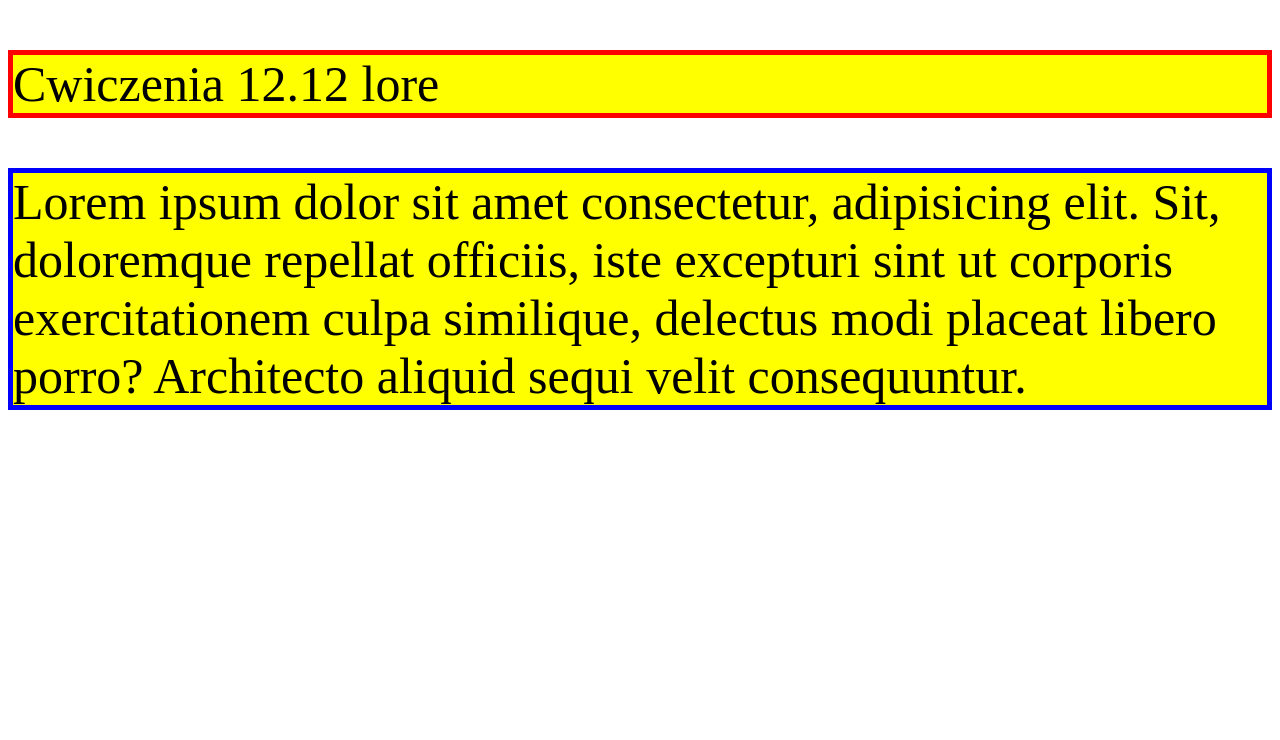
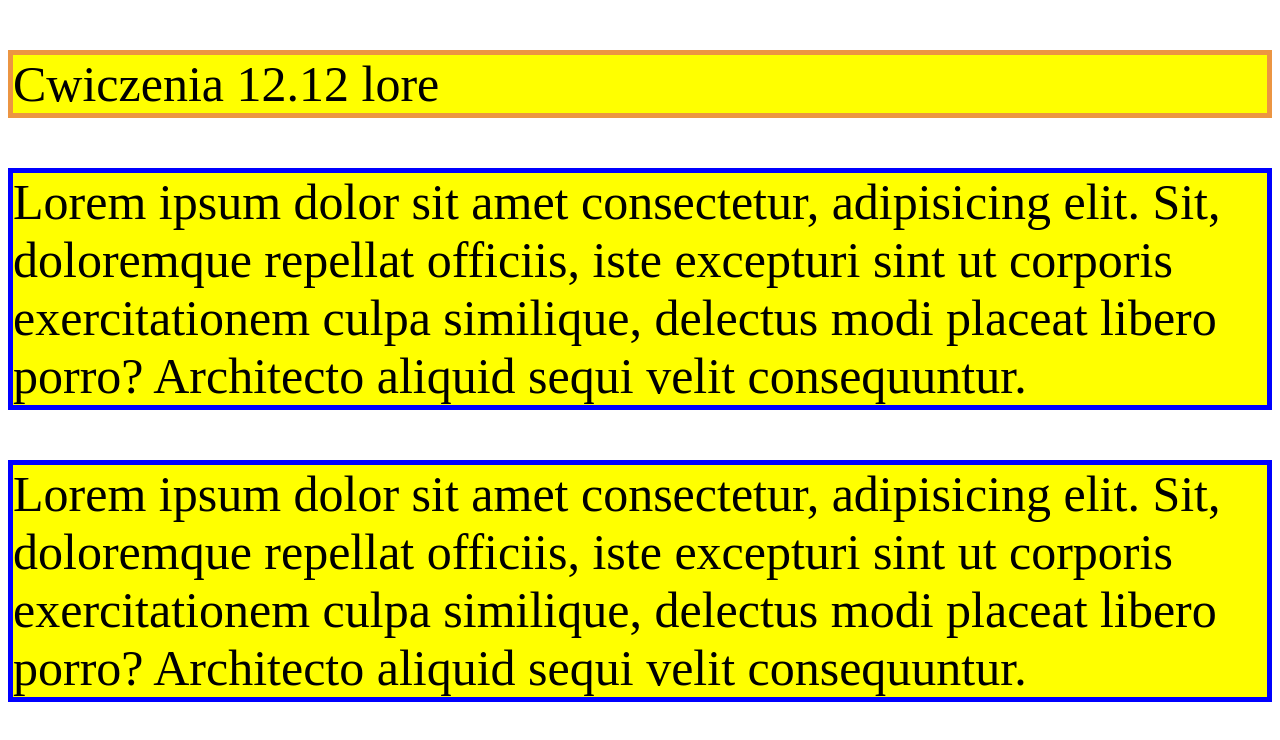
Before and after one commit to patrycjaurban/git1_cw, a plain HTML site: page index.html in a window 1280 px wide. Drawn offline with Linux system fonts and the light colour scheme.

Commit message:
Changes to HTML snd CSS

```diff
--- a/index.html
+++ b/index.html
@@ -9,5 +9,6 @@
 <body>
     <p>Cwiczenia 12.12 lore</p>
     <p>Lorem ipsum dolor sit amet consectetur, adipisicing elit. Sit, doloremque repellat officiis, iste excepturi sint ut corporis exercitationem culpa similique, delectus modi placeat libero porro? Architecto aliquid sequi velit consequuntur.</p>
+    <p>Lorem ipsum dolor sit amet consectetur, adipisicing elit. Sit, doloremque repellat officiis, iste excepturi sint ut corporis exercitationem culpa similique, delectus modi placeat libero porro? Architecto aliquid sequi velit consequuntur.</p>
 </body>
 </html>
--- a/style.css
+++ b/style.css
@@ -5,5 +5,5 @@ p{
 }
 
 p:first-child{
-    border: 5px solid red;
+    border: 5px solid rgb(236, 149, 66);
 }
```
